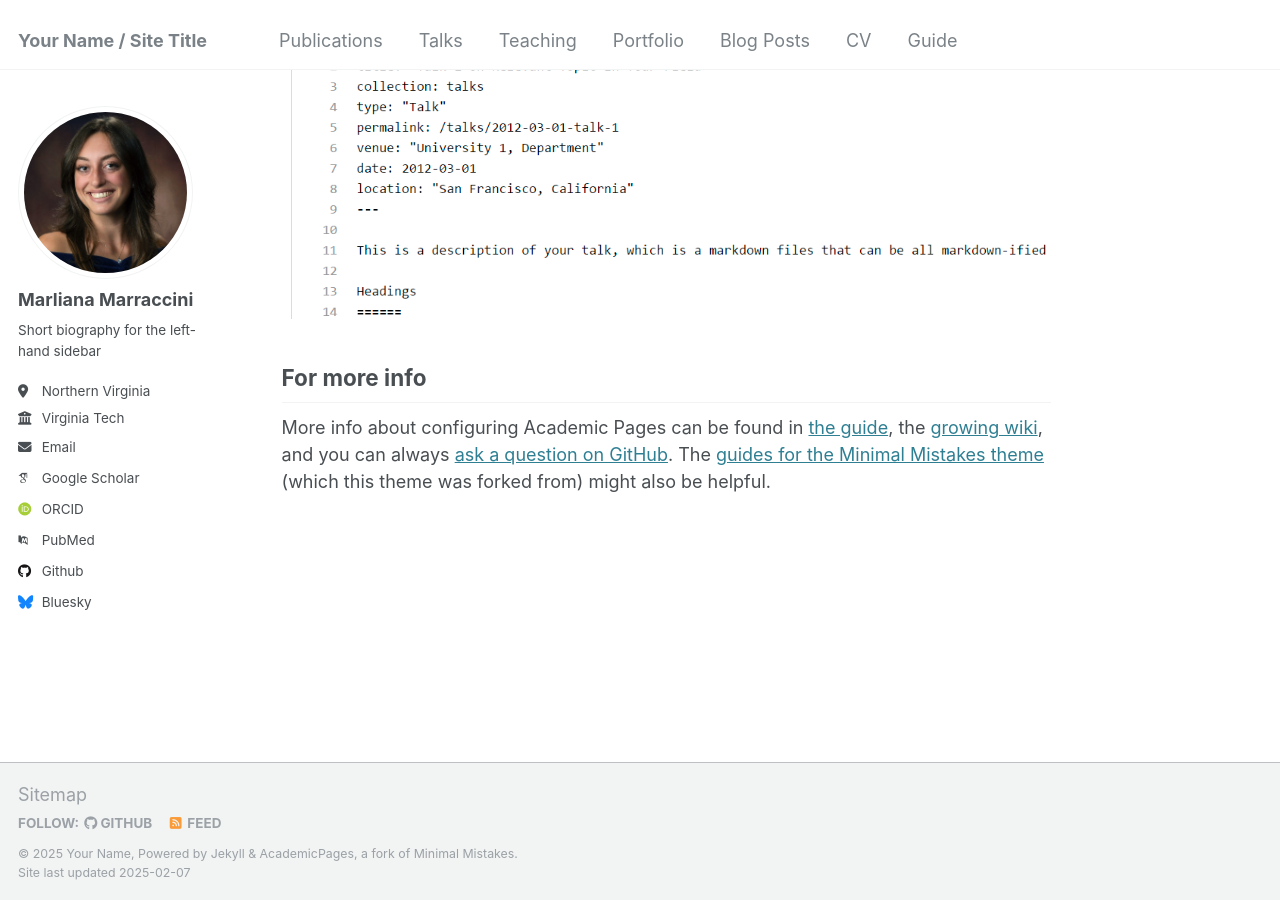
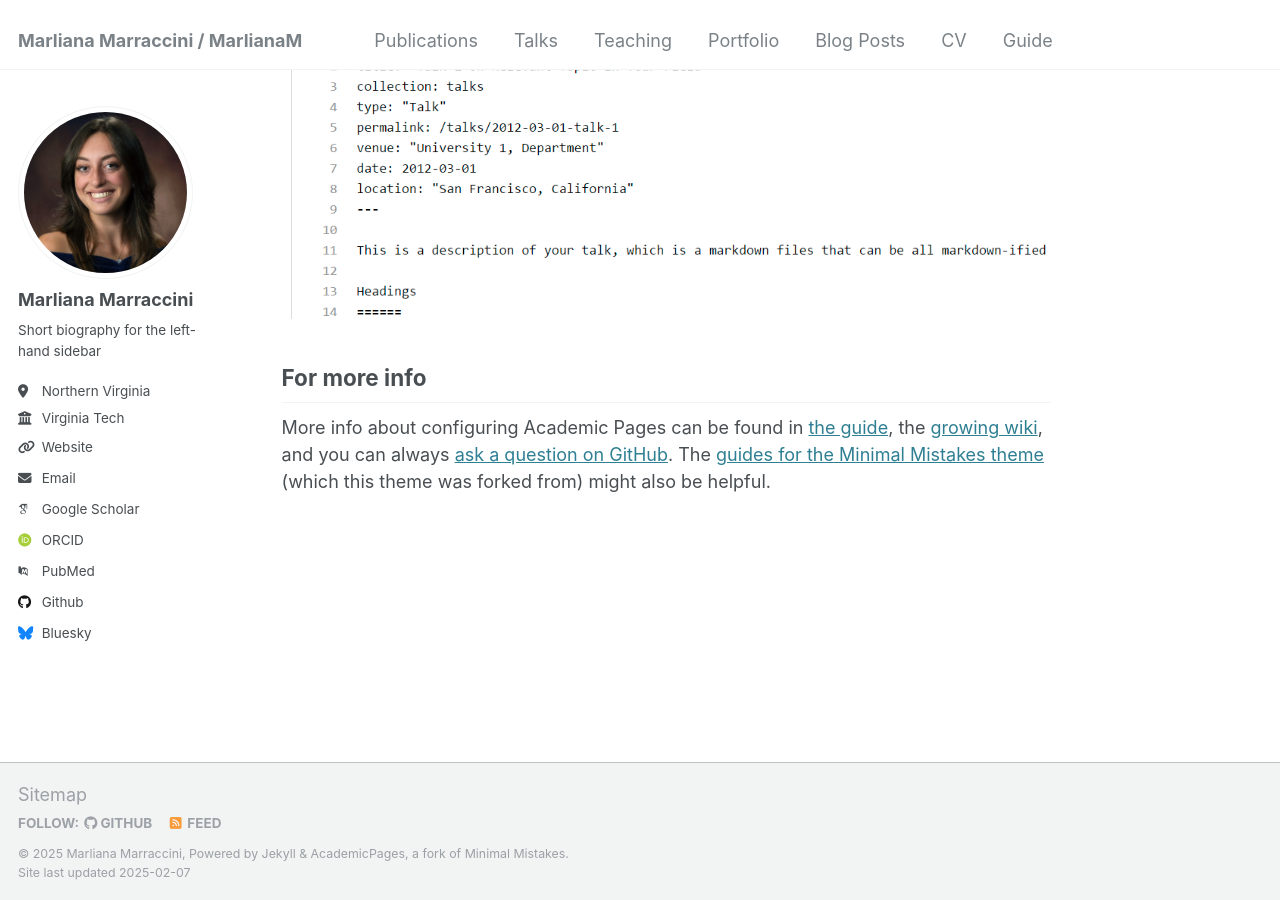
Before and after one commit to MarlianaM/marlianam.github.io, a Jekyll site: the page built from _pages/about.md, in a window 1280 px wide and 900 px high, scrolled down 2643 px. Built offline with Jekyll 4.4.1, drawn with Linux system fonts in a browser that asks for light colours; some web fonts are replaced.

Commit message:
changing front page

```diff
--- a/_config.yml
+++ b/_config.yml
@@ -8,9 +8,9 @@
 
 # Basic Site Settings
 locale                   : "en-US"
-title                    : "Your Name / Site Title"
+title                    : "Marliana Marraccini / MarlianaM"
 title_separator          : "-"
-name                     : &name "Your Name"
+name                     : &name "Marliana Marraccini"
 description              : &description "personal description"
 url                      : https://academicpages.github.io # the base hostname & protocol for your site e.g. "https://[your GitHub username].github.io"
 baseurl                  : "" # the subpath of your site, e.g. "/blog"
@@ -27,7 +27,7 @@ author:
   bio              : "Short biography for the left-hand sidebar"
   location         : "Northern Virginia"
   employer         : "Virginia Tech"
-  uri              : # URL
+  uri              : "https://www.linkedin.com/in/marliana-marraccini/"
   email            : "marliana@vt.edu"
 
   # Academic websites
```
